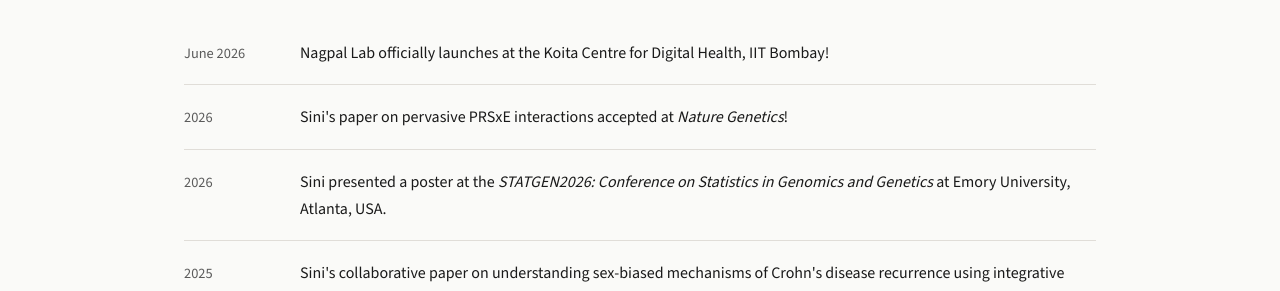
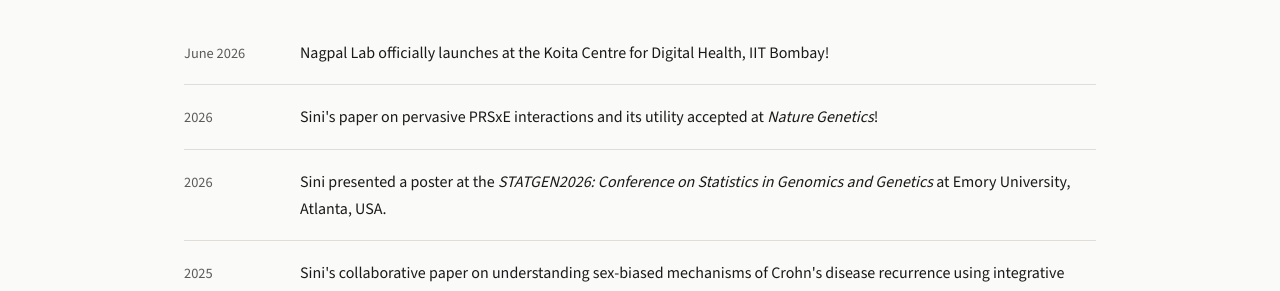
Before and after one commit to nagpallab/nagpallab.github.io, a Jekyll site: the page built from news.md, in a window 1280 px wide and 947 px high. Shown: the part 210-501 px from the top of the window. Built offline with Jekyll 4.4.1, drawn with Linux system fonts in a browser that asks for light colours.

Commit message:
Update news.md

```diff
--- a/news.md
+++ b/news.md
@@ -10,7 +10,7 @@ title: News
   </li>
   <li>
     <span class="news-date">2026</span>
-    <span>Sini's paper on pervasive PRSxE interactions accepted at <em>Nature Genetics</em>!</span>
+    <span>Sini's paper on pervasive PRSxE interactions and its utility accepted at <em>Nature Genetics</em>!</span>
   </li>
     <li>
     <span class="news-date">2026</span>
```
